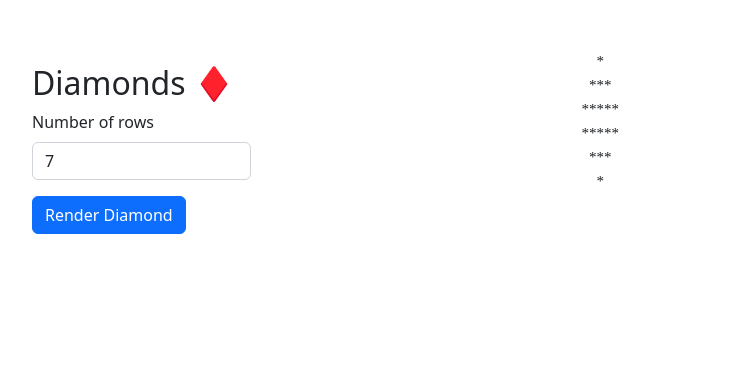
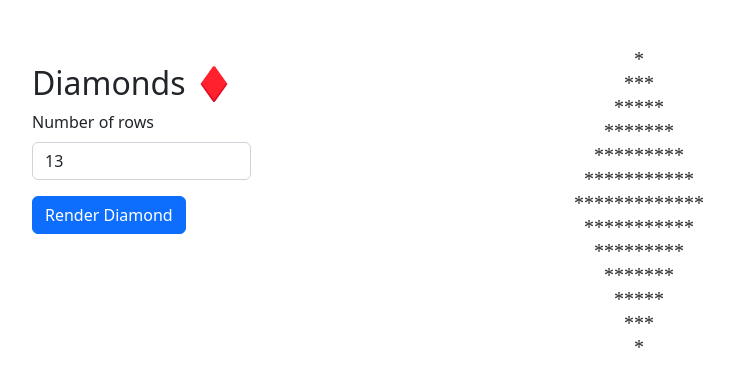
Before and after one commit to MartynasGit/Cherry-Task-2, a plain HTML site: page index.html in a window 1280 px wide. Both pictures are taken after a click on the button "Render Diamond". Shown: the whole page, without its empty margins (66-800 px from the left). Drawn offline with nearby package versions, Linux system fonts and the light colour scheme.

Commit message:
Updated renderDiamond function.

```diff
--- a/index.html
+++ b/index.html
@@ -14,7 +14,7 @@
     <script src="script.js" defer></script>
     <style>
       .diamondDiv{
-        font-size: 15px;
+        font-size: 20px;
         font-family: none;
         line-height: normal;
       }
@@ -33,7 +33,7 @@
               type="number"
               class="form-control"
               id="diamondCountInput"
-              value="7"
+              value="13"
             />
           </div>
           <button type="submit" class="btn btn-primary">Render Diamond</button>
--- a/script.js
+++ b/script.js
@@ -3,19 +3,26 @@ const diamond = document.querySelector(".diamondDiv");
 const form = document.getElementById("form");
 form.addEventListener("submit", handleSubmit);
 
-function renderDiamond(n, i = 1) {
+function renderDiamond(size, currentSize = 1) {
   const ASTERISK = "*";
-  const EPTY_SPACE = "&nbsp" + "&nbsp";
-
-  function line(i) {
-    return EPTY_SPACE.repeat((n - i) / 2) + ASTERISK.repeat(i) + "</br>";
+  const EMPTY_SPACE = "&nbsp" + "&nbsp";
+  function line(currentSize) {
+    diamond.innerHTML +=
+      EMPTY_SPACE.repeat((size - currentSize) / 2) +
+      ASTERISK.repeat(currentSize) +
+      "</br>";
   }
-
-  if (i >= n) return;
-
-  diamond.innerHTML +=(line(i));
-  renderDiamond(n, i + 2);
-  diamond.innerHTML += line(i);
+  if (size % 2 == 0) {
+    if (currentSize >= size) return;
+    line(currentSize);
+    renderDiamond(size, currentSize + 2);
+    line(currentSize);
+  } else {
+    line(currentSize);
+    if (currentSize == size) return;
+    renderDiamond(size, currentSize + 2);
+    line(currentSize);
+  }
 }
 
 function handleSubmit(event) {
```
